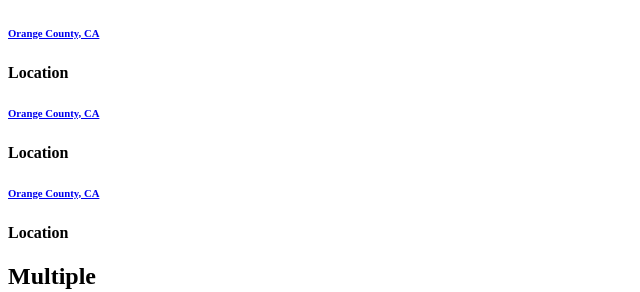
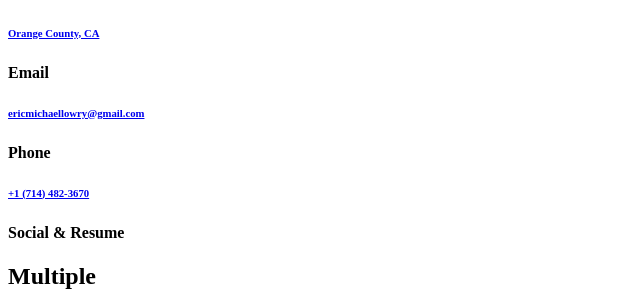
Before and after one commit to EricL0wry/eric-lowry-portfolio, a React app: page / in a window 1280 px wide. Shown: the part 8565-8857 px from the top of the page, without its empty margins (0-640 px from the left). Built offline with nearby package versions, Linux system fonts and the light colour scheme; the HTML template or start-up script is replaced by a standard one.

Commit message:
Created dynamic rendering for individual contacts with 'single' property

```diff
--- a/src/components/contact.jsx
+++ b/src/components/contact.jsx
@@ -5,7 +5,7 @@ export default function Contact(props) {
   let contactLink;
 
   if (type === 'single') {
-    contactLink = <h6><a href="https://www.google.com/maps/search/?api=1&Orange+County%2C+CA" target="_blank" rel="noreferrer noopener">Orange County, CA</a></h6>;
+    contactLink = <h6><a href={url} target="_blank" rel="noreferrer noopener">{text}</a></h6>;
   } else {
     contactLink = <h1>Multiple</h1>;
   }
@@ -13,11 +13,11 @@ export default function Contact(props) {
   return (
     <div className="col-lg-6 contact-card d-flex justify-content-center align-items-center">
       <div className="contact-icon">
-        <i className="fas fa-map-pin"></i>
+        <i className={icon}></i>
       </div>
       <div className="contact-info-container d-flex flex-column">
         <div className="contact-label-container">
-          <h4>Location</h4>
+          <h4>{label}</h4>
         </div>
         <div className='contact-link-container'>
           {contactLink}
```
